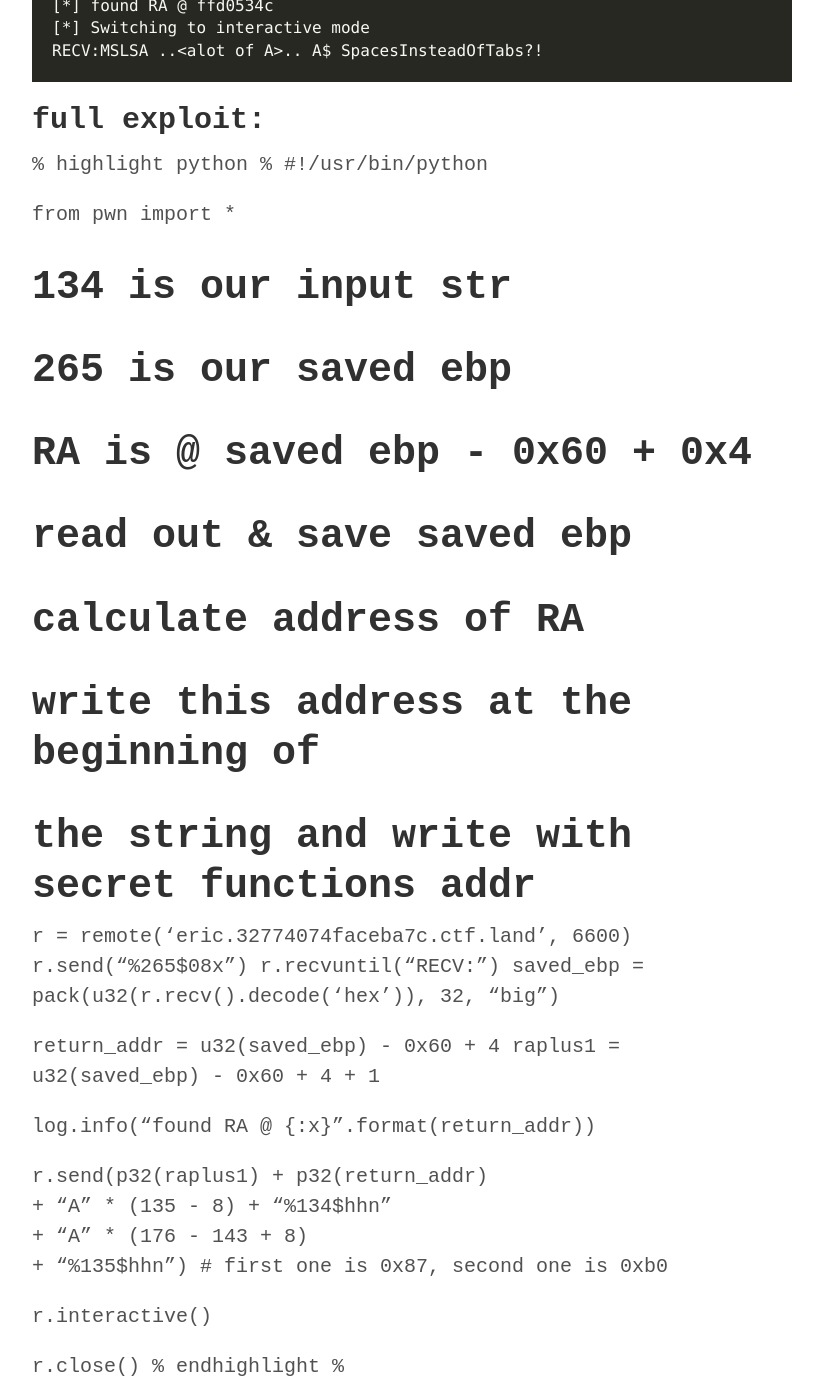
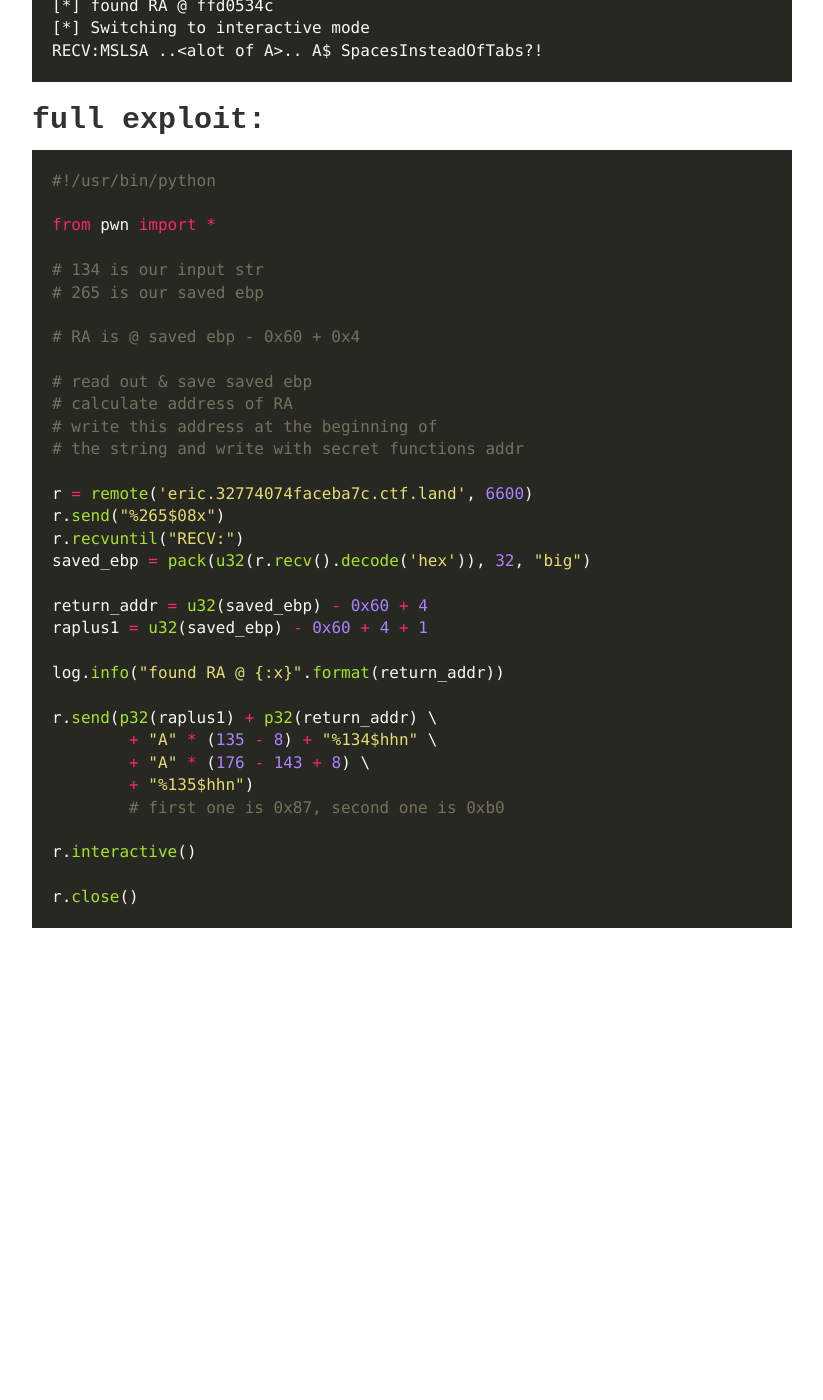
Before and after one commit to clampz/clampz.github.io, a Jekyll site: the page built from _posts/2016-10-20-tcctf16-for-matt.md, in a window 1280 px wide and 1400 px high, scrolled down 5629 px. Shown: the whole window, without its empty margins (228-1051 px from the left). Built offline with Jekyll 4.4.1, drawn with Linux system fonts in a browser that asks for light colours; after the commit the page ends 6637 px from its top, so only the background shows below that.

Commit message:
update for matt code highlighting

````diff
--- a/_posts/2016-10-20-tcctf16-for-matt.md
+++ b/_posts/2016-10-20-tcctf16-for-matt.md
@@ -201,7 +201,7 @@ RECV:MSLSA ..<alot of A>.. A$ SpacesInsteadOfTabs?!
 ```
 ## full exploit:
 
-% highlight python %
+```python
 #!/usr/bin/python
 
 from pwn import *
@@ -235,4 +235,4 @@ r.send(p32(raplus1) + p32(return_addr) \
 r.interactive()
 
 r.close()
-% endhighlight %
+```
````
